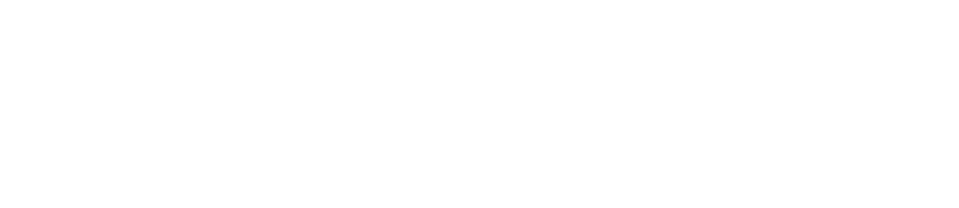
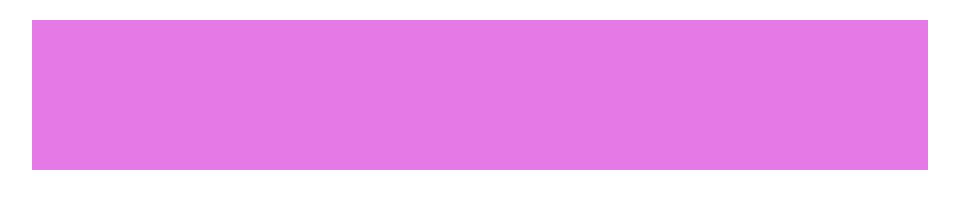
Before and after one commit to lorenaspiller/htmlcss-struttura-wp, a plain HTML site: page index.html in a window 1280 px wide. Shown: the whole page, without its empty margins (160-1119 px from the left). Drawn offline with Linux system fonts and the light colour scheme.

Commit message:
Creazione layout header in file stile

```diff
--- a/css/style.css
+++ b/css/style.css
@@ -10,3 +10,16 @@
   display: block;
   clear: both;
 }
+
+.contenitore {
+  width: 70%;
+  margin: auto;
+}
+
+/* header */
+header {
+  background-color: #E579E6;
+  height: 150px;
+  margin-top: 20px;
+}
+/* /header */
```
